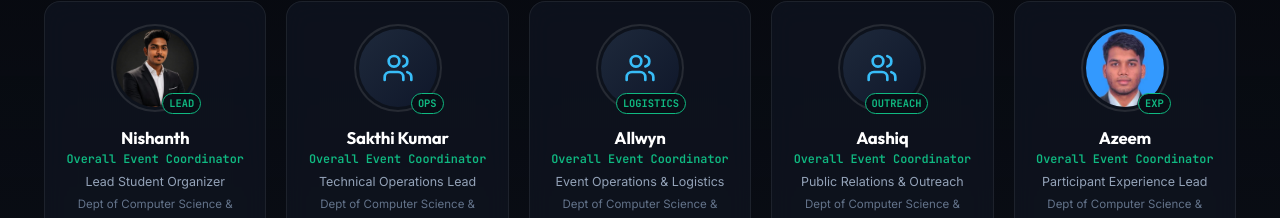
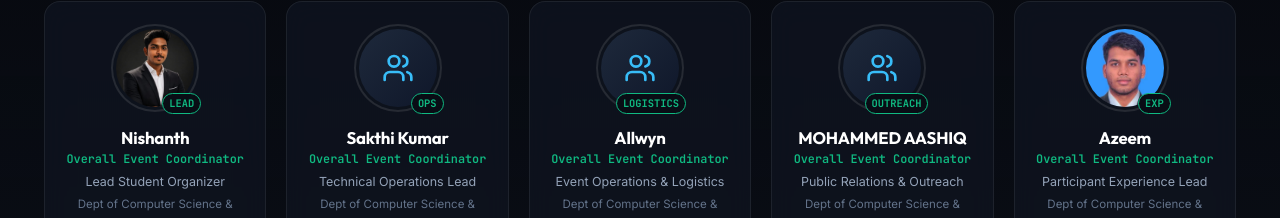
Before and after one commit to Hariprasath2611/SOF-WEBSITE, a React (Vite) app: page / in a window 1280 px wide. Shown: the part 6720-6938 px from the top of the page. Built offline with nearby package versions, Linux system fonts and the light colour scheme.

Commit message:
Configure Vercel SPA routing and client-side resilient registration storage

```diff
--- a/src/data/coordinators.js
+++ b/src/data/coordinators.js
@@ -46,7 +46,7 @@ export const overallCoordinators = [
   },
   {
     id: 4,
-    name: "Aashiq",
+    name: "MOHAMMED AASHIQ",
     role: "Overall Event Coordinator",
     designation: "Public Relations & Outreach",
     department: "Dept of Computer Science & Engineering",
```
